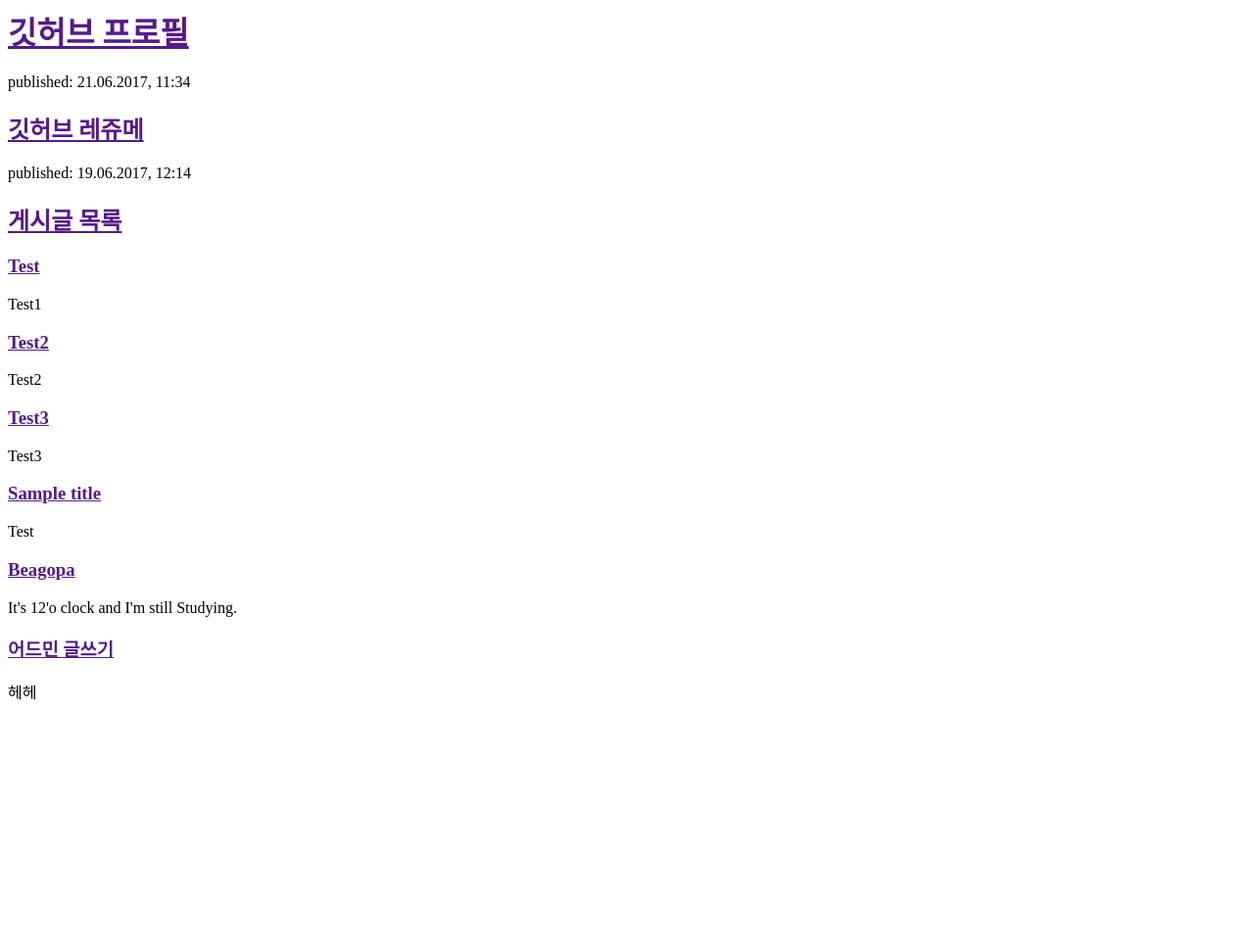
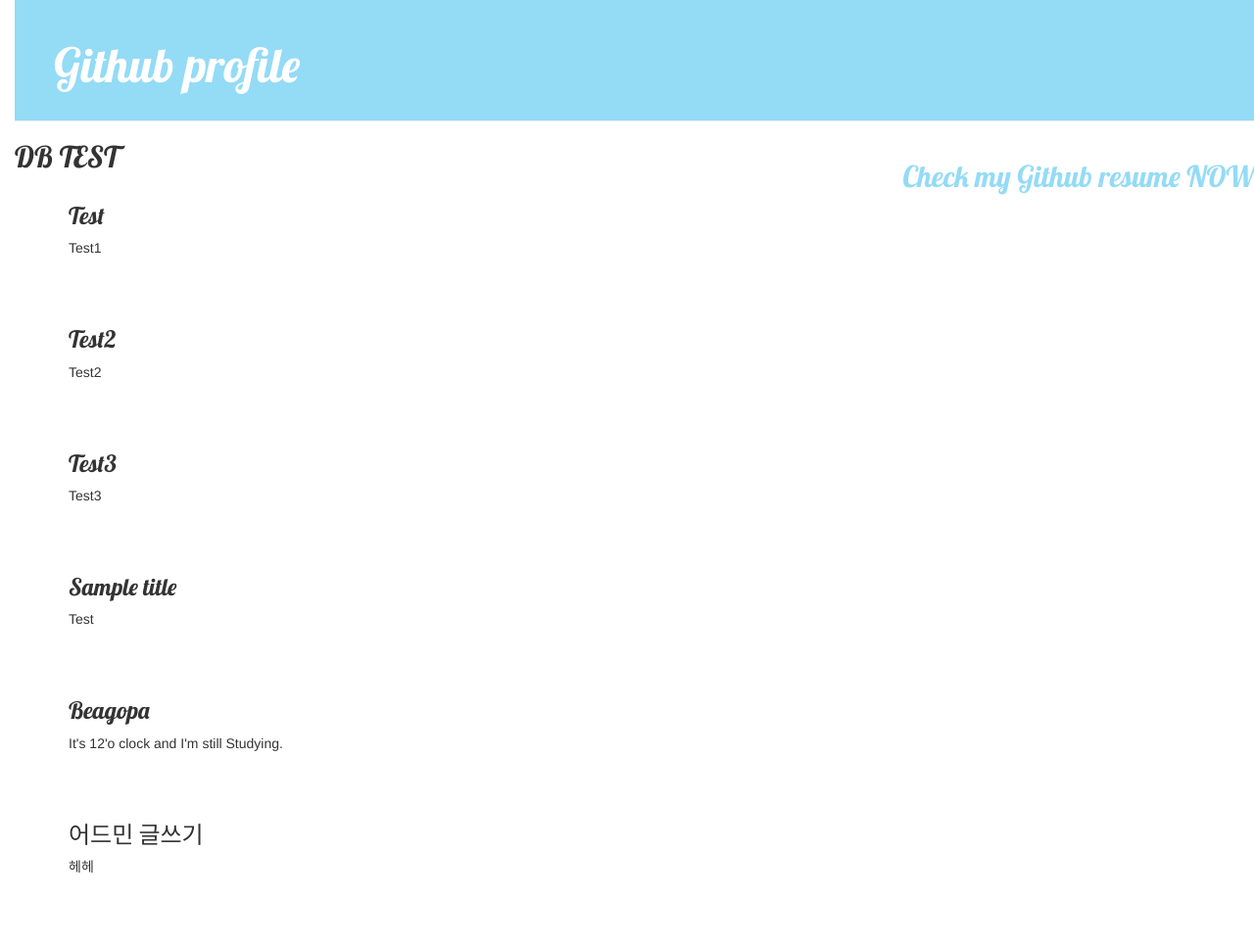
Before and after one commit to hero0926/django_test, a Django app: page / in a window 1280 px wide. Shown: the whole page at 98% size. Before the commit the page ends 715 px from the top, so only its background shows below. Run offline with Django 3.2, Linux system fonts and the light colour scheme; data comes from the database, SQL or seed files in the repository; both versions use the stored data as it was after the commit; some libraries are stand-ins or nearby versions; some web fonts are replaced.

Commit message:
CSS 적용

```diff
--- /dev/null
+++ b/mysite/blog/static/css/blog.css
@@ -0,0 +1,76 @@
+
+
+h1 a {
+    color: #6E8EEF;
+    font-family: 'Lobster';
+}
+
+h2 a {
+    color: #94DBF6;
+    font-family: 'Lobster';
+}
+
+
+body {
+    padding-left: 15px;
+}
+
+.page-header {
+    background-color: #94DBF6 ;
+    margin-top: 0;
+    padding: 20px 20px 20px 40px;
+}
+
+.page-header h1, .page-header h1 a, .page-header h1 a:visited, .page-header h1 a:active {
+    color: #ffffff;
+    font-size: 36pt;
+    text-decoration: none;
+}
+
+
+.page-header-right {
+
+	float : right;
+	align-content: right;
+
+}
+
+.content {
+    margin-left: 40px;
+}
+
+h1, h2, h3, h4 {
+    font-family: 'Lobster', 'Hanna', cursive;
+}
+
+
+h4 {
+	color : #E2FFFE;
+}
+
+.date {
+    color: #85C5DD;
+}
+
+.save {
+    float: right;
+}
+
+.post-form textarea, .post-form input {
+    width: 100%;
+}
+
+.top-menu, .top-menu:hover, .top-menu:visited {
+    color: #ffffff;
+    float: right;
+    font-size: 26pt;
+    margin-right: 20px;
+}
+
+.post {
+    margin-bottom: 70px;
+}
+
+.post h1 a, .post h1 a:visited {
+    color: #000000;
+}
--- a/mysite/blog/templates/blog/post_list.html
+++ b/mysite/blog/templates/blog/post_list.html
@@ -1,26 +1,41 @@
+{% load staticfiles %}
+
+
 <html>
     <head>
+        <link rel="stylesheet" href="//maxcdn.bootstrapcdn.com/bootstrap/3.2.0/css/bootstrap.min.css">
+        <link rel="stylesheet" href="//maxcdn.bootstrapcdn.com/bootstrap/3.2.0/css/bootstrap-theme.min.css">
+        <link rel="stylesheet" href="{% static 'css/blog.css' %}">
+        <link href="//fonts.googleapis.com/css?family=Lobster&subset=latin,latin-ext" rel="stylesheet" type="text/css">
+        <link rel="stylesheet" type="text/css" href="http://fonts.googleapis.com/earlyaccess/hanna.css">
+
+
         <title>급조 장고걸즈 블로그</title>
     </head>
     <body>
-        <div>
-            <h1><a href="">깃허브 프로필</a></h1>
+        <div class="page-header">
+            <h1><a href="https://github.com/hero0926">Github profile</a></h1>
+        </div>
+
+        <div class="page-header-right">
+            <h2><a href="https://github.com/hero0926/resume">Check my Github resume NOW</a></h2>
         </div>
 
         <div>
-            <p>published: 21.06.2017, 11:34</p>
-            <h2><a href="">깃허브 레쥬메</a></h2>
-        </div>
+            <h2>DB TEST</h2>
 
-        <div>
-            <p>published: 19.06.2017, 12:14</p>
-            <h2><a href="">게시글 목록</a></h2>
-           {% for post in posts %}
-            <div>
-                <h3><a href="">{{ post.title }}</a></h1>
-                <p>{{ post.text|linebreaksbr }}</p>
+            <div class="content container">
+                <div class="row">
+                    <div class="col-md-8">
+
+                    {% for post in posts %}
+                        <div class="post">
+                        <h3>{{ post.title }}</a></h3>
+                        <p>{{ post.text|linebreaksbr }}</p>
+                        </div>
+                    {% endfor %}
+                    </div>
+                </div>
             </div>
-            {% endfor %}
-        </div>
     </body>
 </html>
```
Also changed, not shown: mysite/db.sqlite3.
